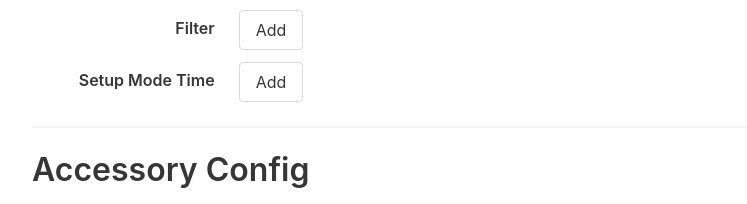
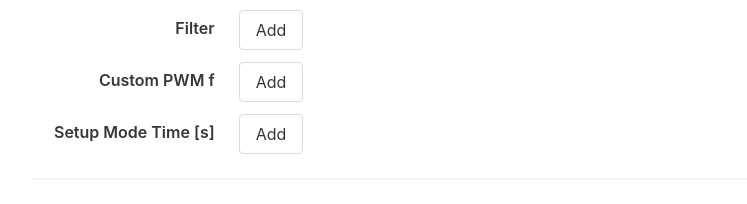
Before and after one commit to glumb/haa-configurator, a Vue app: page / in a window 1280 px wide. Shown: the part 345-549 px from the top of the page, without its empty margins (48-795 px from the left). Built offline with nearby package versions, Linux system fonts and the light colour scheme.

Commit message:
feat: add pwm option

```diff
--- a/src/components/GeneralConfig.vue
+++ b/src/components/GeneralConfig.vue
@@ -23,7 +23,15 @@
       <b-button v-else @click="()=>Add('f',10)">Add</b-button>
     </b-field>
 
-    <b-field label="Setup Mode Time" horizontal>
+    <b-field label="Custom PWM f" horizontal>
+      <b-field v-if="'q' in value" grouped>
+        <b-numberinput v-model="value['q']" min="1" max="65535" controls-position="compact" />
+        <b-button @click="()=>Remove('q')">remove</b-button>
+      </b-field>
+      <b-button v-else @click="()=>Add('q',10)">Add</b-button>
+    </b-field>
+
+    <b-field label="Setup Mode Time [s]" horizontal>
       <b-field v-if="'m' in value" grouped>
         <b-numberinput v-model="value.m" min="0" max="999999" controls-position="compact" />
         <b-button @click="()=>Remove('m')">remove</b-button>
```
